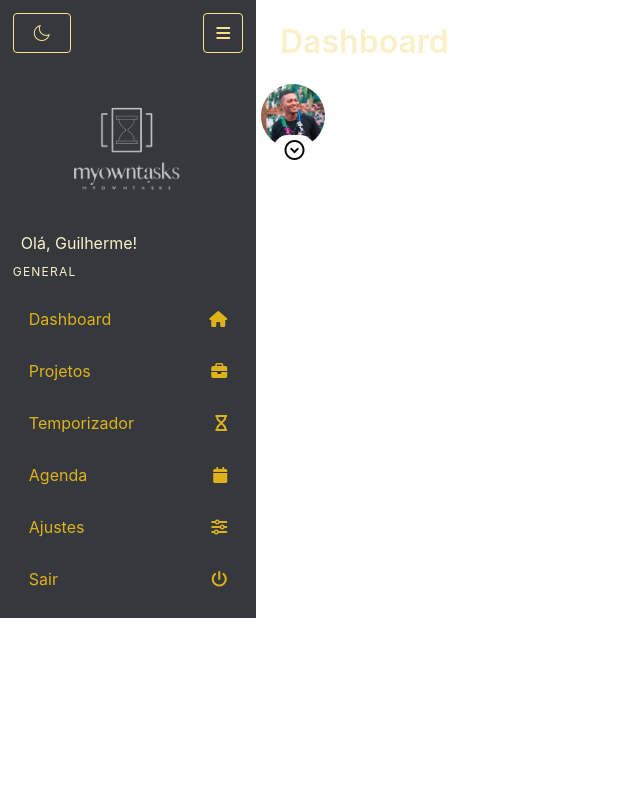
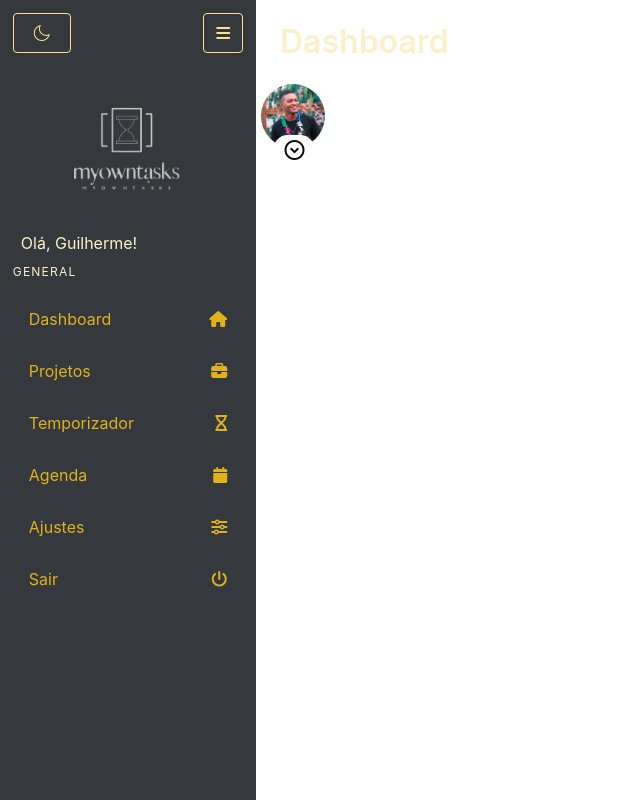
Before and after one commit to guihlsp/myOwnTasks, a Vue app: page / in a window 1280 px wide. Shown: the whole page, without its empty margins (0-640 px from the left). Built offline with nearby package versions, Linux system fonts and the light colour scheme.

Commit message:
ajuste css

```diff
--- a/src/App.vue
+++ b/src/App.vue
@@ -47,8 +47,10 @@ export default defineComponent({
 <style>
   @import "https://cdn.jsdelivr.net/npm/bulma@0.9.4/css/bulma.min.css";
 
+
+
   body{
-  min-height: 100%;
+  height: 100%;
   overflow: auto
   }
 
--- a/src/assets/css/main.css
+++ b/src/assets/css/main.css
@@ -3,7 +3,7 @@ header {
     padding: 0.8rem;
     background: #35393d;
     width: 100%;
-    height: 100%;
+    height: 100vh;
     overflow: visible;
 }
 
```
